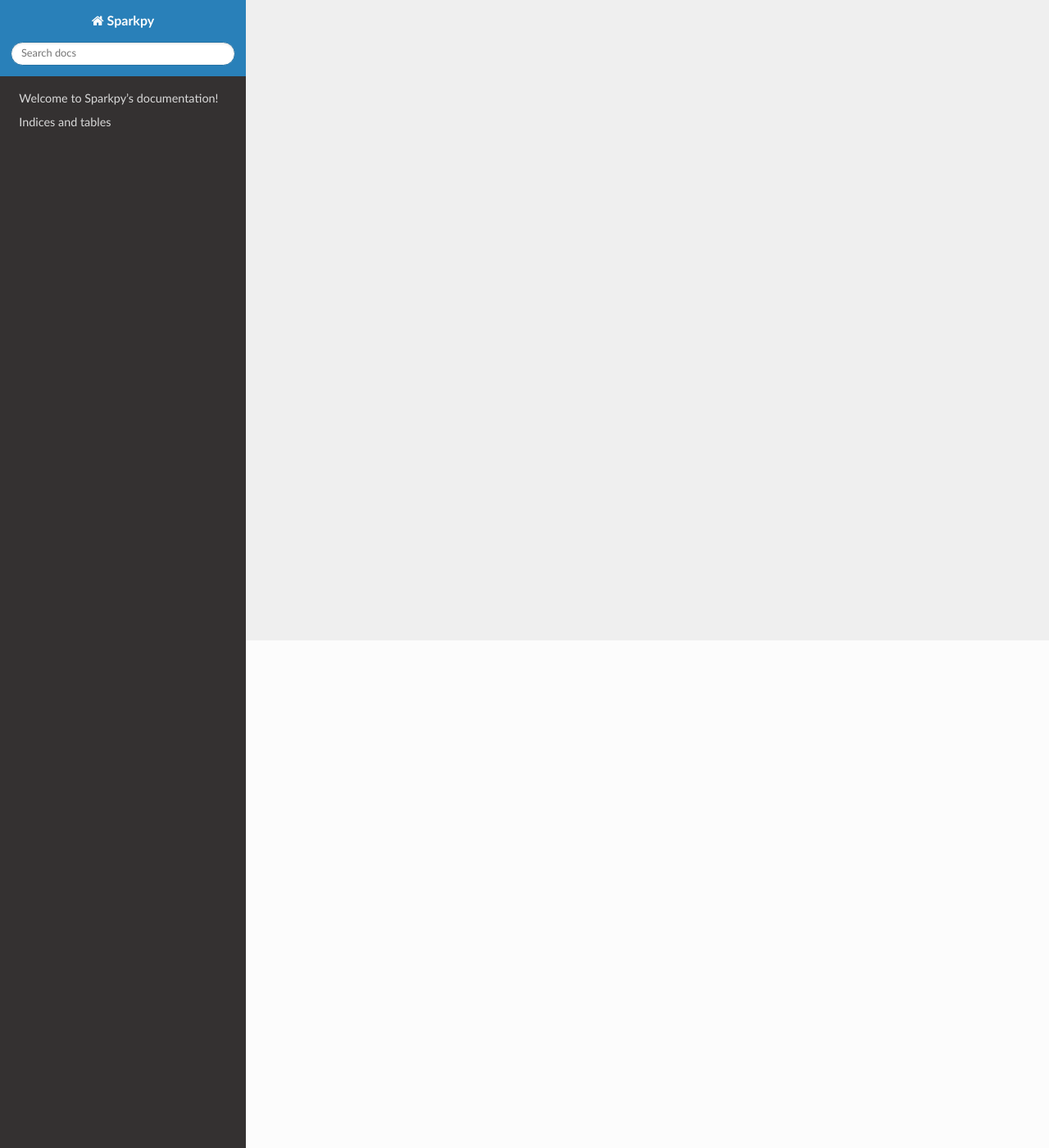
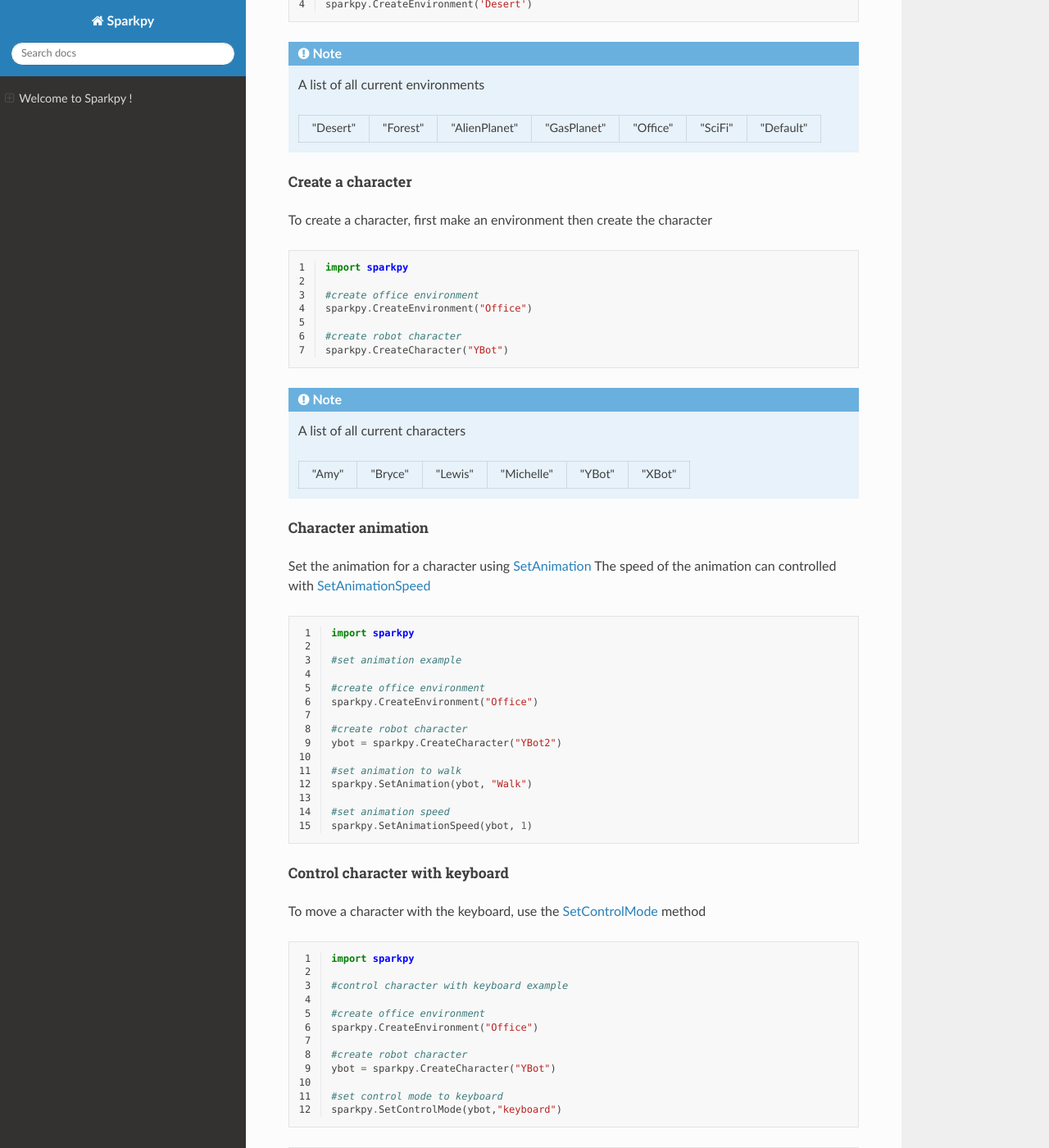
Before and after one commit to kpatel122/sparkpy-web-client, a Sphinx documentation site: the page built from redesign/Docs/index.rst, in a window 1280 px wide and 1400 px high, scrolled down 619 px. Shown: the whole window at 82% size. Built offline with Sphinx 7.4.7 and the Read the Docs theme 2.0.0, drawn with Linux system fonts in a browser that asks for light colours; pages that are not in the unit, such as notebooks, are missing from menus; some of the changed text lies outside the part shown.

Commit message:
updated user guide document

```diff
--- a/redesign/Docs/conf.py
+++ b/redesign/Docs/conf.py
@@ -38,3 +38,6 @@ autodoc_mock_imports = ["browser"]
 
 html_theme = 'sphinx_rtd_theme' #'alabaster'
 html_static_path = ['_static']
+
+
+smart_quotes =  'no'
--- a/redesign/Docs/index.rst
+++ b/redesign/Docs/index.rst
@@ -1,10 +1,36 @@
+..
+   Made with version 5.3.0.
+   Install with pip, *do not* use apt
+  comment goes here
+   *its AltGr '#' for the right kind of speech mark
+   Links:
+   https://docutils.sourceforge.io/docs/ref/rst/directives.html#images
+   https://www.sphinx-doc.org/en/master/usage/restructuredtext/basics.html#comments
+
+   **Images***
+   .. image:: Images/ybot.png
+   :height: 100px
+   :width: 100 px
+   :scale: 50 %
+   :alt: alternate text
+   :align: center
+
+   **Link to anchor point**
+   `Hide chat box <Source/sparkpy.html#sparkpy.HideInputBox>`_
+
+   **Note box**
+   .. note:: hello wordld
+..
+
 .. Sparkpy documentation master file, created by
    sphinx-quickstart on Fri Oct 21 13:55:31 2022.
    You can adapt this file completely to your liking, but it should at least
    contain the root `toctree` directive.
 
-Welcome to Sparkpy's documentation!
-===================================
+
+====================
+Welcome to Sparkpy !
+====================
 
 .. toctree::
    :maxdepth: 2
@@ -16,5 +42,99 @@ Indices and tables
 ==================
 
 * :ref:`genindex`
-* :ref:`modindex`
-* :ref:`search`
+
+
+* `Full API Reference <Source/sparkpy.html>`_
+
+.. highlight:: python
+   :linenothreshold: 1
+
+-------------
+Introduction
+-------------
+Sparkpy is a platform to learn and create Python programming projects using interactive 3D graphics.
+
+~~~~~~~
+Basics
+~~~~~~~
+
+"""""""""""""""""""""
+Create an environment
+"""""""""""""""""""""
+To create a scene an environment is needed ::
+
+   import sparkpy
+
+   #create a desert enviroment
+   sparkpy.CreateEnvironment('Desert')
+
+.. note::
+   A list of all current environments
+
+   ========== ========== =============== ============= ========== ========= ===========
+   \"Desert\" \"Forest\" \"AlienPlanet\" \"GasPlanet\" \"Office\" \"SciFi\" \"Default\"
+   ========== ========== =============== ============= ========== ========= ===========
+
+""""""""""""""""""
+Create a character
+""""""""""""""""""
+
+To create a character, first make an environment then create the character ::
+
+   import sparkpy
+
+   #create office environment
+   sparkpy.CreateEnvironment("Office")
+
+   #create robot character
+   sparkpy.CreateCharacter("YBot")
+
+.. note::
+   A list of all current characters
+
+   ======= ========= ========= ============ ======== ========
+   \"Amy\" \"Bryce\" \"Lewis\" \"Michelle\" \"YBot\" \"XBot\"
+   ======= ========= ========= ============ ======== ========
+
+""""""""""""""""""""""""""""""""
+Character animation
+""""""""""""""""""""""""""""""""
+
+Set the animation for a character using  `SetAnimation  <Source/sparkpy.html#sparkpy.SetAnimation>`_ The speed of the animation can controlled with `SetAnimationSpeed <Source/sparkpy.html#sparkpy.SetAnimationSpeed>`_ ::
+
+   import sparkpy
+
+   #set animation example
+
+   #create office environment
+   sparkpy.CreateEnvironment("Office")
+
+   #create robot character
+   ybot = sparkpy.CreateCharacter("YBot2")
+
+   #set animation to walk
+   sparkpy.SetAnimation(ybot, "Walk")
+
+   #set animation speed
+   sparkpy.SetAnimationSpeed(ybot, 1)
+
+
+
+""""""""""""""""""""""""""""""""
+Control character with keyboard
+""""""""""""""""""""""""""""""""
+
+To move a character with the keyboard, use the  `SetControlMode  <Source/sparkpy.html#sparkpy.SetControlMode>`_ method ::
+
+   import sparkpy
+
+   #control character with keyboard example
+
+   #create office environment
+   sparkpy.CreateEnvironment("Office")
+
+   #create robot character
+   ybot = sparkpy.CreateCharacter("YBot")
+
+   #set control mode to keyboard
+   sparkpy.SetControlMode(ybot,"keyboard")
```
Also changed, not shown: redesign/Docs/Images/ybot.png (added), 12 other files.
